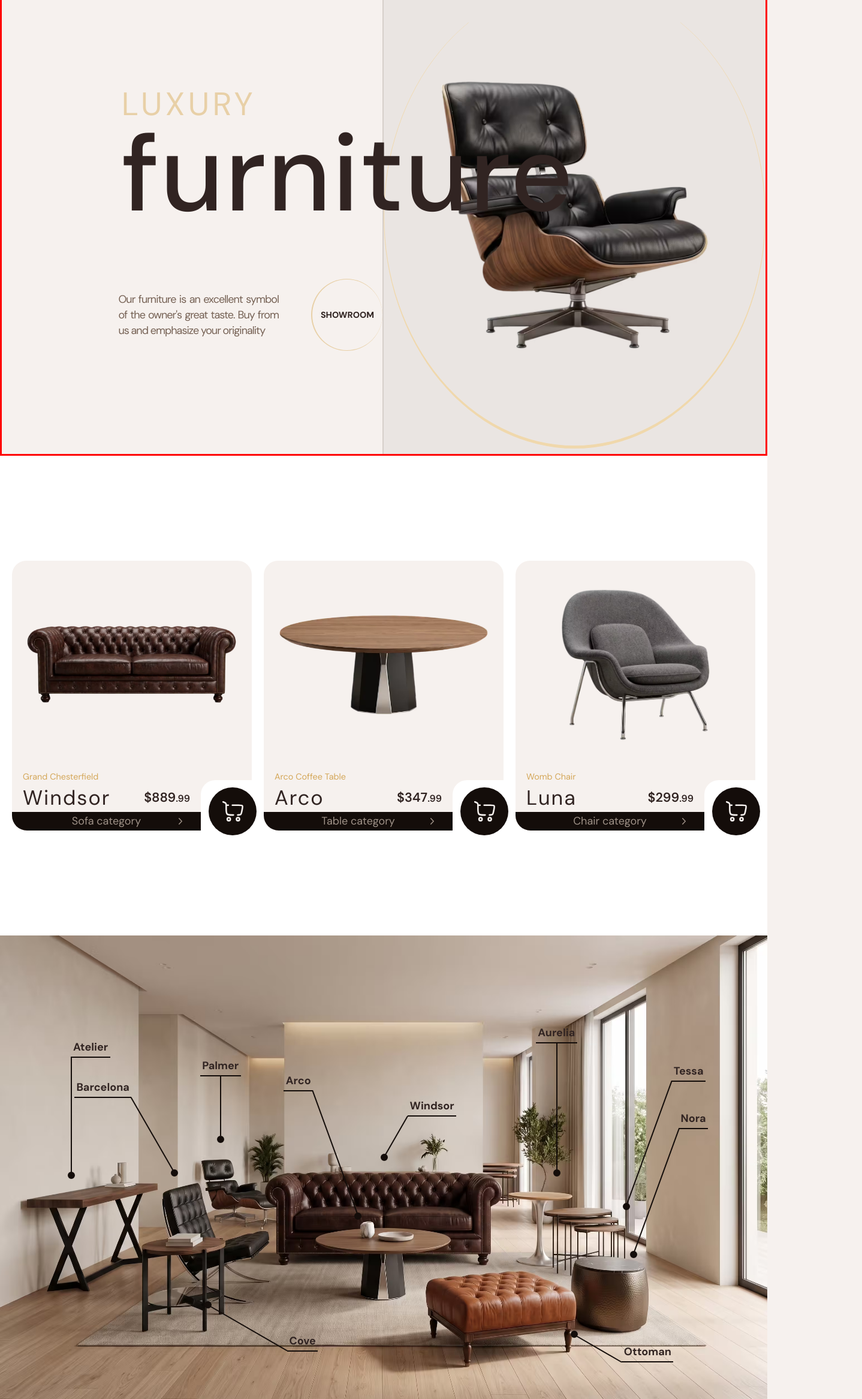
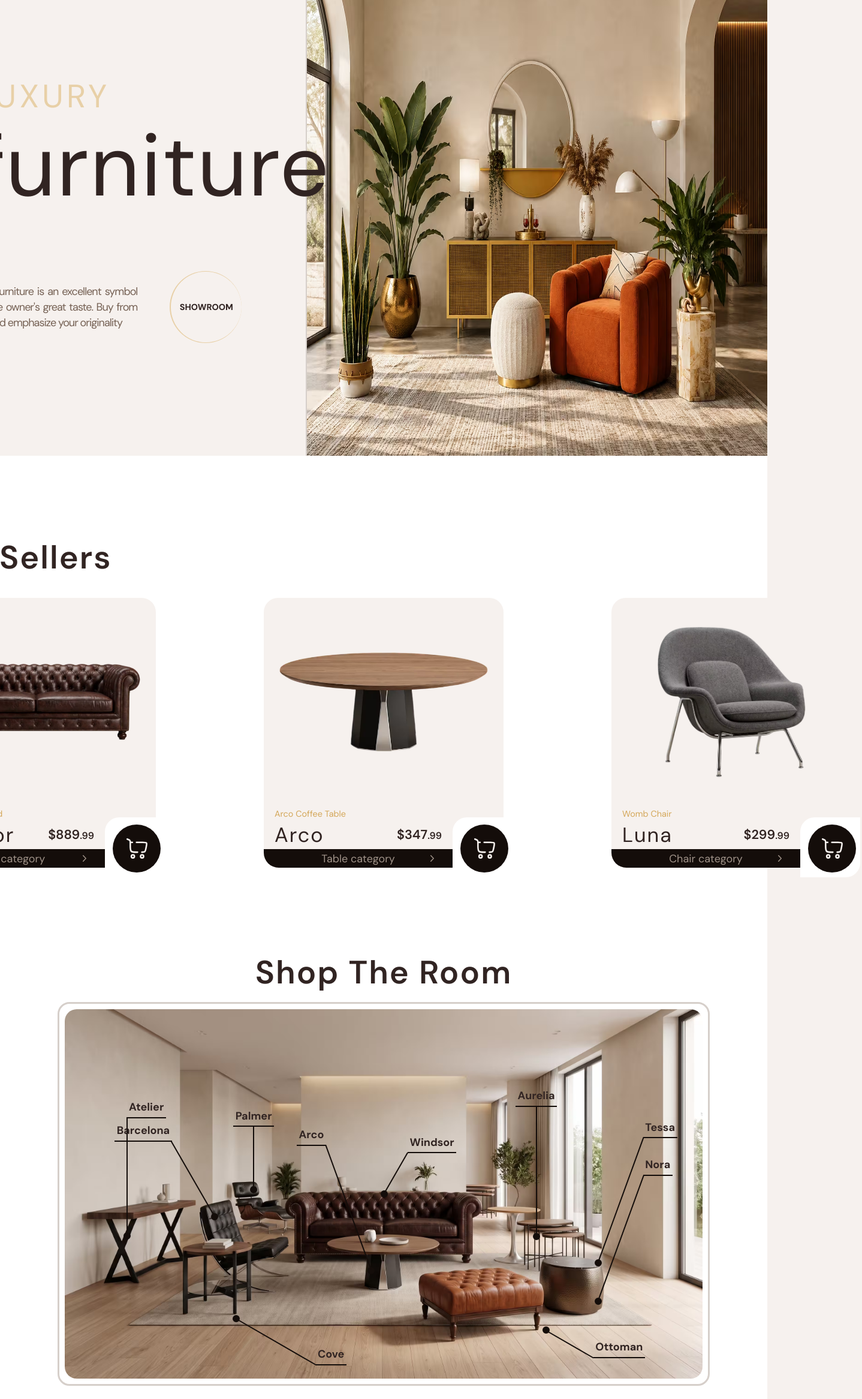
Before and after one commit to Hassan-src/AERA, a React (Vite) app: page / in a window 1280 px wide. Shown: the part 40-2373 px from the top of the page at 60% size, 1438 px wide, since content can reach past the window. Built offline with nearby package versions, Linux system fonts and the light colour scheme.

Commit message:
OurStorySectionFinishedJoinUsAdded

```diff
--- a/src/ui/Home/Hero.jsx
+++ b/src/ui/Home/Hero.jsx
@@ -1,29 +1,29 @@
 import styles from "./Hero.module.css";
 
-import heroImage from "../../assets/EamesLoungeChairTransparent.avif";
+import heroImage from "../../assets/HeroBackGroundImage.avif";
 
 function Hero() {
   return (
     <div className={styles.hero}>
       <div className={styles.textSide}>
+        <div className={styles.textsBox}>
           <span className={styles.luxuryText}>Luxury</span>
           <h1 className={styles.heroHeader}>furniture</h1>
           <div className={styles.showRoom}>
             <p className={styles.showRoomText}>
-            Our furniture is an excellent symbol of the owner's great taste. Buy
-            from us and emphasize your originality
+              Our furniture is an excellent symbol of the owner's great taste.
+              Buy from us and emphasize your originality
             </p>
             <button className={styles.showRoomBtn}>showroom</button>
           </div>
         </div>
+      </div>
       <div className={styles.imageSide}>
-        <div className={styles.imageSideBorderGlow}>
         <img
-            className={styles.imagSidePic}
+          className={styles.imageSidePic}
           src={heroImage}
           alt="Compact2-seater"
         />
-        </div>
       </div>
     </div>
   );
--- a/src/ui/Home/Hero.module.css
+++ b/src/ui/Home/Hero.module.css
@@ -1,17 +1,22 @@
 .hero {
-  border: 3px solid red;
   width: 100%;
   height: 100dvh;
   display: flex;
   flex: 0 0 100dvh;
 }
 .textSide {
-  width: 50%;
+  width: 40%;
   height: 100%;
   background-color: var(--color-bg);
   border-right: 2px solid var(--color-border);
-  padding: 11rem 0 7rem 0;
   display: flex;
+  justify-content: center;
+  align-items: center;
+}
+.textsBox {
+  width: fit-content;
+  display: flex;
+  padding: var(--spacing-sm);
   flex-direction: column;
   gap: var(--spacing-lg);
 }
@@ -21,19 +26,16 @@
   font-size: 3rem;
   letter-spacing: 0.3rem;
   margin-bottom: var(--spacing-xlg);
-  margin-left: 11.1rem;
 }
 .heroHeader {
   text-transform: lowercase;
-  font-size: 10rem;
+  font-size: 8rem;
   z-index: 3;
-  font-weight: 500;
-  margin-left: 11.1rem;
+  font-weight: 400;
 }
 .showRoom {
   display: flex;
   align-items: center;
-  padding-left: 10.8rem;
   margin-top: 7rem;
 }
 .showRoomText {
@@ -61,24 +63,11 @@
   }
 }
 .imageSide {
-  width: 50%;
+  width: 60%;
   height: 100%;
   background-color: var(--color-surface-secondary);
-  padding: var(--spacing-sm) 0;
 }
-.imagSidePic {
-  width: 450px;
-  height: 450px;
-  margin: 0 auto;
+.imageSidePic {
+  width: 100%;
+  height: 100%;
 }
-.imageSideBorderGlow {
-  height: 100%;
-  width: 100%;
-  display: flex;
-  align-items: center;
-  justify-items: center;
-  border-radius: 50%;
-  border-bottom: 5px solid var(--color-accent-light);
-  border-left: 0.5px solid var(--color-accent-light);
-  border-right: 0.5px solid var(--color-accent-light);
-}
--- a/src/ui/Home/Home.jsx
+++ b/src/ui/Home/Home.jsx
@@ -3,6 +3,8 @@ import StoreSection from "./StoreSection";
 
 import styles from "./Home.module.css";
 import ShopTheRoom from "./ShopTheRoom";
+import OurStory from "./OurStory";
+import JoinUs from "./JoinUs";
 
 function Home() {
   return (
@@ -17,6 +19,12 @@ function Home() {
         <section className={styles.section}>
           <ShopTheRoom />
         </section>
+        <section className={styles.section}>
+          <OurStory />
+        </section>
+        <section className={styles.section}>
+          <JoinUs />
+        </section>
       </div>
     </div>
   );
--- /dev/null
+++ b/src/ui/Home/JoinUs.jsx
@@ -0,0 +1,11 @@
+import styles from "./JoinUs.module.css";
+function JoinUs() {
+  return (
+    <div className={styles.main}>
+      <div className={styles.shipment}></div>
+      <div className={styles.joinUs}></div>
+    </div>
+  );
+}
+
+export default JoinUs;
--- /dev/null
+++ b/src/ui/Home/JoinUs.module.css
@@ -0,0 +1,20 @@
+.main {
+  width: 100%;
+  height: 80dvh;
+  display: flex;
+  flex-direction: column;
+  flex: 0 0 80dvh;
+}
+.shipment {
+  width: 100%;
+  height: 35dvh;
+  display: flex;
+  align-items: center;
+  justify-content: space-evenly;
+  background-color: var(--color-surface-secondary);
+}
+.joinUs {
+  width: 100%;
+  height: 45dvh;
+  background-color: var(--color-surface);
+}
--- /dev/null
+++ b/src/ui/Home/OurStory.jsx
@@ -0,0 +1,25 @@
+import styles from "./OurStory.module.css";
+import background from "../../assets/OurStoryBackGroundImage.avif";
+import { Link } from "react-router-dom";
+function OurStory() {
+  return (
+    <div className={styles.main}>
+      <img
+        className={styles.backgroundImage}
+        src={background}
+        alt="woodworker"
+      />
+      <div className={styles.textBox}>
+        <span className={styles.philosophyText}>our philosophy</span>
+        <h2 className={styles.header}>made to last</h2>
+        <p className={styles.paragraph}>
+          Every peice is handcrafted with sustainable materials and traditional
+          techniques, designed to age beautifully with you.
+        </p>
+        <Link className={styles.storyLink}>Learn our story</Link>
+      </div>
+    </div>
+  );
+}
+
+export default OurStory;
--- /dev/null
+++ b/src/ui/Home/OurStory.module.css
@@ -0,0 +1,55 @@
+.main {
+  width: 100%;
+  height: 100dvh;
+  display: flex;
+  align-items: center;
+  justify-content: center;
+  flex: 0 0 100dvh;
+  background: linear-gradient(
+    90deg,
+    rgba(0, 0, 0, 0.4) 60%,
+    rgb(0, 0, 0, 0.2) 99%
+  );
+}
+.backgroundImage {
+  width: 100%;
+  height: 100%;
+  z-index: -1;
+  position: relative;
+}
+.textBox {
+  display: flex;
+  flex-direction: column;
+  align-items: center;
+  justify-content: center;
+  position: absolute;
+  z-index: 3;
+  gap: var(--spacing-xlg);
+  color: #fff;
+}
+.philosophyText {
+  text-transform: uppercase;
+  letter-spacing: 4px;
+  font-size: 0.8rem;
+}
+.header {
+  letter-spacing: 4px;
+  font-size: 5rem;
+  font-weight: 300;
+}
+.paragraph {
+  width: 700px;
+  text-align: center;
+  font-weight: 200;
+}
+.storyLink {
+  color: #fff;
+  border-bottom: 2px solid #fff;
+  transition:
+    color 0.2s ease,
+    border-color 0.2s ease;
+  &:hover {
+    color: #b6b6b6;
+    border-color: #b6b6b6;
+  }
+}
--- a/src/ui/Home/ShopTheRoom.jsx
+++ b/src/ui/Home/ShopTheRoom.jsx
@@ -1,10 +1,11 @@
 import { Link } from "react-router-dom";
 import styles from "./ShopTheRoom.module.css";
-import asideImage from "../../assets/RelaxingreclinersofaTransparent.avif";
 import backGround from "../../assets/PickYourFurniture.avif";
 function ShopTheRoom() {
   return (
     <div className={styles.main}>
+      <div className={styles.mainBox}>
+        <h2 className={styles.header}>Shop the room</h2>
         <div className={styles.mapSection}>
           <img
             className={styles.mapSectionBackGround}
@@ -63,6 +64,7 @@ function ShopTheRoom() {
           </div>
         </div>
       </div>
+    </div>
   );
 }
 
--- a/src/ui/Home/ShopTheRoom.module.css
+++ b/src/ui/Home/ShopTheRoom.module.css
@@ -3,16 +3,31 @@
   height: 100dvh;
   flex: 0 0 100dvh;
   display: flex;
+  justify-content: center;
   background-color: var(--color-surface);
 }
+.mainBox {
+  width: 100%;
+  display: flex;
+  justify-content: center;
+  align-items: center;
+  flex-direction: column;
+}
+.header {
+  margin-bottom: var(--spacing-lg);
+}
 .mapSection {
-  width: 100%;
-  height: 100%;
+  width: 85%;
+  height: 80%;
+  border: 3px solid var(--color-border);
+  padding: var(--spacing-sm);
+  border-radius: 20px;
   position: relative;
 }
 .mapSectionBackGround {
   width: 100%;
   height: 100%;
+  border-radius: 20px;
 }
 .linkUni {
   z-index: 2;
--- a/src/ui/Home/StoreSection.jsx
+++ b/src/ui/Home/StoreSection.jsx
@@ -13,6 +13,11 @@ function StoreSection() {
   return (
     <div className={styles.main}>
       <div className={styles.mainContent}>
+        <div className={styles.header}>
+          <span className={styles.headerCategories}>categories</span>
+          <h2 className={styles.headerText}>best sellers</h2>
+        </div>
+        <div className={styles.content}>
           {storeData.map((data) => (
             <div className={styles.merches} key={data.id}>
               <div className={styles.merchImageBox}>
@@ -47,6 +52,7 @@ function StoreSection() {
           ))}
         </div>
       </div>
+    </div>
   );
 }
 
--- a/src/ui/Home/StoreSection.module.css
+++ b/src/ui/Home/StoreSection.module.css
@@ -3,15 +3,32 @@
   height: 100dvh;
   flex: 0 0 100dvh;
   display: flex;
+  align-items: center;
+  justify-content: center;
   background-color: var(--color-surface);
 }
-
 .mainContent {
+  display: flex;
+  justify-content: center;
+  flex-direction: column;
+  padding: var(--spacing-md);
+}
+.header {
+  display: flex;
+  flex-direction: column;
+  margin-bottom: var(--spacing-xlg);
+  gap: var(--spacing-md);
+}
+.headerCategories {
+  color: var(--color-text-muted);
+}
+.content {
   width: 100%;
   height: 100%;
   display: flex;
   align-items: center;
-  justify-content: space-evenly;
+  justify-content: center;
+  gap: 10rem;
 }
 .merches {
   width: 400px;
```
Also changed, not shown: src/assets/HeroBackGroundImage.avif (added). Lines whose indentation alone changed are shown as unchanged.
